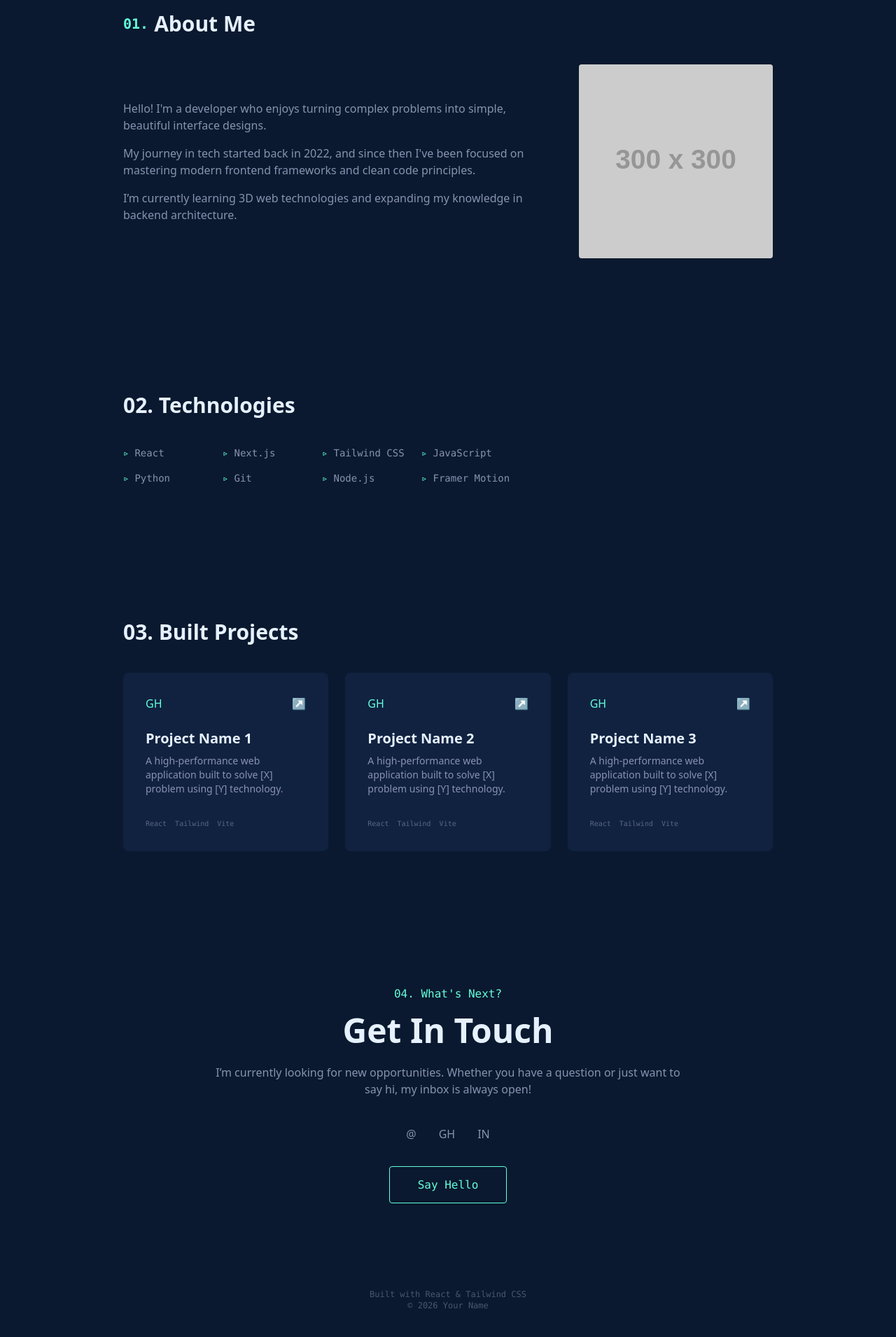
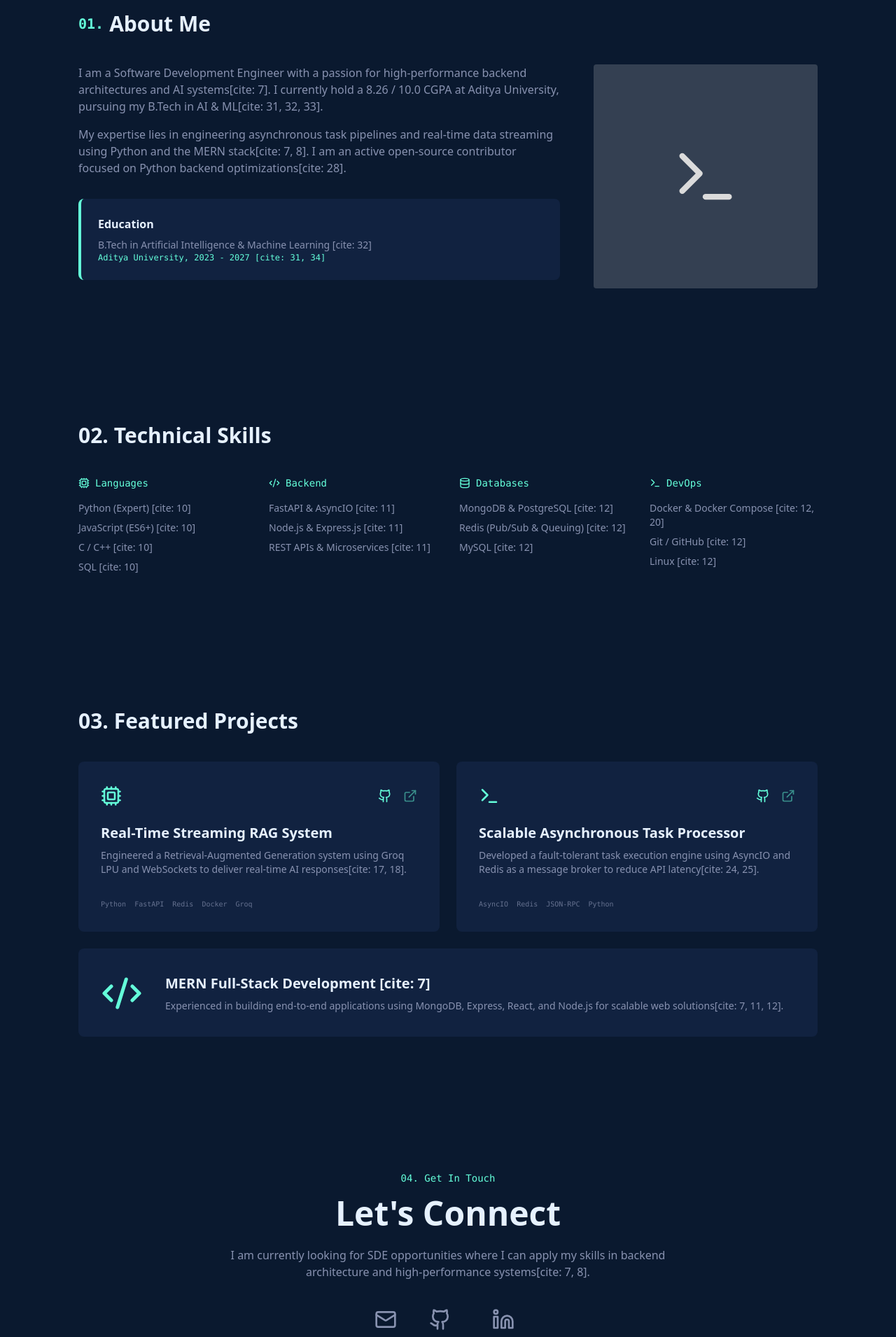
Before and after one commit to karthikthorlapati/my-portfolio, a React (Vite) app: page / in a window 1280 px wide. Shown: the part 880-2790 px from the top of the page at 70% size. Built offline with nearby package versions, Linux system fonts and the light colour scheme.

Commit message:
professinal details are updated

```diff
--- a/src/App.jsx
+++ b/src/App.jsx
@@ -1,23 +1,15 @@
 import React from 'react';
 import { motion, useScroll, useTransform } from 'framer-motion';
-/**
- * ARCHITECTURE NOTE:
- * We use a "Flat Component" structure here for clarity, but in a larger
- * project, these would be in separate files under /src/sections/.
- */
-const Github = () => <span>GH</span>;
-const Linkedin = () => <span>IN</span>;
-const Mail = () => <span>@</span>;
-const ExternalLink = () => <span>↗</span>;
-// 1. REUSABLE ANIMATION WRAPPER (Requirement: On-Scroll Animations)
-// This component "reveals" content as the user scrolls down.
-const Reveal = ({ children, width = "fit-content" }) => {
+import { Github, Linkedin, Mail, ExternalLink, Code2, Database, Terminal, Cpu } from 'lucide-react';
+
+// 1. REUSABLE ANIMATION WRAPPER
+const Reveal = ({ children, width = "100%" }) => {
   return (
     <motion.div
-      initial={{ opacity: 0, y: 75 }}
+      initial={{ opacity: 0, y: 50 }}
       whileInView={{ opacity: 1, y: 0 }}
-      viewport={{ once: true, amount: 0.25 }}
-      transition={{ duration: 0.5, delay: 0.25 }}
+      viewport={{ once: true, amount: 0.2 }}
+      transition={{ duration: 0.6, ease: "easeOut" }}
       style={{ width }}
     >
       {children}
@@ -25,11 +17,10 @@ const Reveal = ({ children, width = "fit-content" }) => {
   );
 };
 
-// 2. HERO SECTION (Requirement: Parallax Effect)
+// 2. HERO SECTION (With Parallax)
 const Hero = () => {
   const { scrollY } = useScroll();
-  // Text moves slower than the scroll (0 to 500px scroll = 0 to 200px movement)
-  const y = useTransform(scrollY, [0, 500], [0, 200]);
+  const y = useTransform(scrollY, [0, 500], [0, 150]);
   const opacity = useTransform(scrollY, [0, 300], [1, 0]);
 
   return (
@@ -37,37 +28,41 @@ const Hero = () => {
       <motion.div style={{ y, opacity }} className="z-10">
         <p className="text-[#64ffda] font-mono mb-5">Hi, my name is</p>
         <h1 className="text-5xl md:text-7xl font-bold text-[#e6f1ff] mb-4">
-          Your Name.
+          Karthik Thorlapati.
         </h1>
-        <h2 className="text-4xl md:text-6xl font-bold text-[#8892b0] mb-8">
-          I build digital solutions.
+        <h2 className="text-4xl md:text-6xl font-bold text-[#8892b0] mb-8 leading-tight">
+          SDE & Backend Architect.
         </h2>
-        <p className="max-w-xl text-[#8892b0] text-lg mb-12">
-          I'm a software developer specializing in creating high-performance
-          web applications with modern UI and smooth animations.
+        <p className="max-w-2xl text-[#8892b0] text-lg mb-12">
+          I specialize in building high-performance distributed systems,
+          scalable AI-integrated applications, and asynchronous task pipelines
+          with a focus on sub-second latency[cite: 7, 8].
         </p>
+        <div className="flex gap-4">
           <a href="#projects" className="px-8 py-4 border border-[#64ffda] text-[#64ffda] rounded hover:bg-[#64ffda]/10 transition-all font-mono">
-          Check out my work!
+            View My Projects
           </a>
+          <a href="mailto:karthikthorlapati33@gmail.com" className="px-8 py-4 bg-[#64ffda] text-[#0a192f] rounded hover:bg-[#64ffda]/80 transition-all font-mono font-bold">
+            Hire Me
+          </a>
+        </div>
       </motion.div>
 
-      {/* Parallax Background Circle */}
       <motion.div
-        style={{ y: useTransform(scrollY, [0, 1000], [0, 400]) }}
-        className="absolute right-[-5%] top-[20%] w-96 h-96 bg-[#64ffda]/5 rounded-full blur-3xl -z-0"
+        style={{ y: useTransform(scrollY, [0, 1000], [0, 300]) }}
+        className="absolute right-[-10%] top-[10%] w-[500px] h-[500px] bg-[#64ffda]/5 rounded-full blur-[120px] -z-0"
       />
     </section>
   );
 };
 
-// 3. MAIN APP COMPONENT
+// 3. MAIN APP
 export default function App() {
   return (
     <div className="bg-[#0a192f] text-[#8892b0] min-h-screen font-sans selection:bg-[#233554] selection:text-[#64ffda]">
 
-      {/* NAVIGATION */}
-      <nav className="fixed top-0 w-full h-20 px-6 md:px-12 flex justify-between items-center z-50 backdrop-blur-md bg-[#0a192f]/80">
-        <div className="text-[#64ffda] font-mono font-bold text-xl">Portfolio.</div>
+      <nav className="fixed top-0 w-full h-20 px-6 md:px-12 flex justify-between items-center z-50 backdrop-blur-md bg-[#0a192f]/80 border-b border-white/5">
+        <div className="text-[#64ffda] font-mono font-bold text-xl tracking-tighter">KT.</div>
         <ul className="hidden md:flex gap-8 font-mono text-xs">
           <li><a href="#about" className="hover:text-[#64ffda] transition-colors">01. About</a></li>
           <li><a href="#skills" className="hover:text-[#64ffda] transition-colors">02. Skills</a></li>
@@ -76,104 +71,172 @@ export default function App() {
         </ul>
       </nav>
 
-      <main className="max-w-5xl mx-auto px-6 md:px-12">
+      <main className="max-w-6xl mx-auto px-6 md:px-12">
 
         <Hero />
 
-        {/* ABOUT SECTION (Mandatory Section 2) */}
+        {/* ABOUT & EDUCATION */}
         <section id="about" className="py-24">
           <Reveal>
             <h3 className="text-3xl font-bold text-[#e6f1ff] mb-10 flex items-center">
               <span className="text-[#64ffda] font-mono text-xl mr-2">01.</span> About Me
             </h3>
-            <div className="grid md:grid-cols-3 gap-12 items-center">
+            <div className="grid md:grid-cols-3 gap-12">
               <div className="md:col-span-2 space-y-4">
-                <p>Hello! I'm a developer who enjoys turning complex problems into simple, beautiful interface designs.</p>
-                <p>My journey in tech started back in 2022, and since then I've been focused on mastering modern frontend frameworks and clean code principles.</p>
-                <p>I’m currently learning 3D web technologies and expanding my knowledge in backend architecture.</p>
+                <p>
+                  I am a Software Development Engineer with a passion for high-performance backend
+                  architectures and AI systems[cite: 7]. I currently hold a 8.26 / 10.0 CGPA
+                  at Aditya University, pursuing my B.Tech in AI & ML[cite: 31, 32, 33].
+                </p>
+                <p>
+                  My expertise lies in engineering asynchronous task pipelines and real-time data
+                  streaming using Python and the MERN stack[cite: 7, 8]. I am an active open-source
+                  contributor focused on Python backend optimizations[cite: 28].
+                </p>
+                <div className="bg-[#112240] p-6 rounded-lg border-l-4 border-[#64ffda] mt-8">
+                  <h4 className="text-[#e6f1ff] font-bold mb-2">Education</h4>
+                  <p className="text-sm">B.Tech in Artificial Intelligence & Machine Learning [cite: 32]</p>
+                  <p className="text-[#64ffda] font-mono text-xs">Aditya University, 2023 - 2027 [cite: 31, 34]</p>
                 </div>
-              <div className="relative group">
+              </div>
+              <div className="relative group h-fit">
                 <div className="absolute inset-0 border-2 border-[#64ffda] rounded translate-x-4 translate-y-4 group-hover:translate-x-2 group-hover:translate-y-2 transition-transform -z-10"></div>
-                <img
-                  src="https://via.placeholder.com/300"
-                  alt="My Profile"
-                  className="rounded grayscale hover:grayscale-0 transition-all duration-300 bg-[#64ffda]/20"
-                />
+                <div className="bg-[#64ffda]/20 aspect-square rounded overflow-hidden grayscale hover:grayscale-0 transition-all duration-500">
+                   <div className="w-full h-full flex items-center justify-center text-[#64ffda]">
+                      <Terminal size={100} />
+                   </div>
+                </div>
               </div>
             </div>
           </Reveal>
         </section>
 
-        {/* SKILLS SECTION (Mandatory Section 3) */}
+        {/* SKILLS */}
         <section id="skills" className="py-24">
           <Reveal>
-            <h3 className="text-3xl font-bold text-[#e6f1ff] mb-10">02. Technologies</h3>
-            <div className="grid grid-cols-2 md:grid-cols-4 gap-4">
-              {['React', 'Next.js', 'Tailwind CSS', 'JavaScript', 'Python', 'Git', 'Node.js', 'Framer Motion'].map((skill) => (
-                <div key={skill} className="flex items-center space-x-2 font-mono text-sm">
-                  <span className="text-[#64ffda]">▹</span>
-                  <span>{skill}</span>
+            <h3 className="text-3xl font-bold text-[#e6f1ff] mb-10">02. Technical Skills</h3>
+            <div className="grid grid-cols-1 md:grid-cols-2 lg:grid-cols-4 gap-8">
+              <div className="space-y-4">
+                <h4 className="text-[#64ffda] font-mono text-sm flex items-center gap-2"><Cpu size={16}/> Languages</h4>
+                <ul className="text-sm space-y-2">
+                   <li>Python (Expert) [cite: 10]</li><li>JavaScript (ES6+) [cite: 10]</li><li>C / C++ [cite: 10]</li><li>SQL [cite: 10]</li>
+                </ul>
               </div>
-              ))}
+              <div className="space-y-4">
+                <h4 className="text-[#64ffda] font-mono text-sm flex items-center gap-2"><Code2 size={16}/> Backend</h4>
+                <ul className="text-sm space-y-2">
+                   <li>FastAPI & AsyncIO [cite: 11]</li><li>Node.js & Express.js [cite: 11]</li><li>REST APIs & Microservices [cite: 11]</li>
+                </ul>
+              </div>
+              <div className="space-y-4">
+                <h4 className="text-[#64ffda] font-mono text-sm flex items-center gap-2"><Database size={16}/> Databases</h4>
+                <ul className="text-sm space-y-2">
+                   <li>MongoDB & PostgreSQL [cite: 12]</li><li>Redis (Pub/Sub & Queuing) [cite: 12]</li><li>MySQL [cite: 12]</li>
+                </ul>
+              </div>
+              <div className="space-y-4">
+                <h4 className="text-[#64ffda] font-mono text-sm flex items-center gap-2"><Terminal size={16}/> DevOps</h4>
+                <ul className="text-sm space-y-2">
+                   <li>Docker & Docker Compose [cite: 12, 20]</li><li>Git / GitHub [cite: 12]</li><li>Linux [cite: 12]</li>
+                </ul>
+              </div>
             </div>
           </Reveal>
         </section>
 
-        {/* PROJECTS SECTION (Mandatory Section 4: At least 3 Projects) */}
+        {/* PROJECTS */}
         <section id="projects" className="py-24">
           <Reveal>
-            <h3 className="text-3xl font-bold text-[#e6f1ff] mb-10">03. Built Projects</h3>
-            <div className="grid grid-cols-1 md:grid-cols-3 gap-6">
-              {[1, 2, 3].map((item) => (
-                <motion.div
-                  key={item}
-                  whileHover={{ y: -10 }}
-                  className="bg-[#112240] p-8 rounded-lg flex flex-col justify-between h-full group"
-                >
+            <h3 className="text-3xl font-bold text-[#e6f1ff] mb-10">03. Featured Projects</h3>
+            <div className="grid grid-cols-1 md:grid-cols-2 gap-6">
+
+              {/* Project 1: RAG System */}
+              <motion.div whileHover={{ y: -10 }} className="bg-[#112240] p-8 rounded-lg flex flex-col justify-between border-t-2 border-transparent hover:border-[#64ffda] transition-all duration-300">
                 <div>
-                    <div className="flex justify-between items-center mb-6">
-                      <div className="text-[#64ffda]"><Github size={24} /></div>
-                      <div className="text-[#8892b0] group-hover:text-[#64ffda]"><ExternalLink size={20} /></div>
+                  <div className="flex justify-between items-center mb-6 text-[#64ffda]">
+                    <Cpu size={30} />
+                    <div className="flex gap-4">
+                      <a href="https://github.com" className="hover:text-white"><Github size={20}/></a>
+                      <ExternalLink size={20} className="opacity-50" />
                     </div>
-                    <h4 className="text-xl font-bold text-[#e6f1ff] mb-2">Project Name {item}</h4>
-                    <p className="text-sm mb-4">A high-performance web application built to solve [X] problem using [Y] technology.</p>
                   </div>
-                  <ul className="flex gap-3 font-mono text-[10px] mt-4 opacity-60">
-                    <li>React</li><li>Tailwind</li><li>Vite</li>
+                  <h4 className="text-xl font-bold text-[#e6f1ff] mb-2">Real-Time Streaming RAG System </h4>
+                  <p className="text-sm mb-4">Engineered a Retrieval-Augmented Generation system using Groq LPU and WebSockets to deliver real-time AI responses[cite: 17, 18].</p>
+                </div>
+                <ul className="flex flex-wrap gap-3 font-mono text-[10px] mt-4 opacity-70">
+                  <li>Python</li><li>FastAPI</li><li>Redis</li><li>Docker</li><li>Groq</li>
                 </ul>
               </motion.div>
-              ))}
+
+              {/* Project 2: Task Processor */}
+              <motion.div whileHover={{ y: -10 }} className="bg-[#112240] p-8 rounded-lg flex flex-col justify-between border-t-2 border-transparent hover:border-[#64ffda] transition-all duration-300">
+                <div>
+                  <div className="flex justify-between items-center mb-6 text-[#64ffda]">
+                    <Terminal size={30} />
+                    <div className="flex gap-4">
+                      <a href="https://github.com" className="hover:text-white"><Github size={20}/></a>
+                      <ExternalLink size={20} className="opacity-50" />
+                    </div>
+                  </div>
+                  <h4 className="text-xl font-bold text-[#e6f1ff] mb-2">Scalable Asynchronous Task Processor </h4>
+                  <p className="text-sm mb-4">Developed a fault-tolerant task execution engine using AsyncIO and Redis as a message broker to reduce API latency[cite: 24, 25].</p>
+                </div>
+                <ul className="flex flex-wrap gap-3 font-mono text-[10px] mt-4 opacity-70">
+                  <li>AsyncIO</li><li>Redis</li><li>JSON-RPC</li><li>Python</li>
+                </ul>
+              </motion.div>
+
+              {/* Project 3: MERN Project Placeholder */}
+              <motion.div whileHover={{ y: -10 }} className="bg-[#112240] p-8 rounded-lg flex flex-col justify-between border-t-2 border-transparent hover:border-[#64ffda] transition-all duration-300 md:col-span-2">
+                <div className="flex gap-8 items-center">
+                  <div className="text-[#64ffda] hidden md:block"><Code2 size={60} /></div>
+                  <div>
+                    <h4 className="text-xl font-bold text-[#e6f1ff] mb-2">MERN Full-Stack Development [cite: 7]</h4>
+                    <p className="text-sm">Experienced in building end-to-end applications using MongoDB, Express, React, and Node.js for scalable web solutions[cite: 7, 11, 12].</p>
+                  </div>
+                </div>
+              </motion.div>
+
             </div>
           </Reveal>
         </section>
 
-        {/* CONTACT SECTION (Mandatory Section 5) */}
+        {/* CONTACT */}
         <section id="contact" className="py-24 text-center max-w-2xl mx-auto">
-          <Reveal width="100%">
-            <p className="text-[#64ffda] font-mono mb-4">04. What's Next?</p>
-            <h3 className="text-4xl md:text-5xl font-bold text-[#e6f1ff] mb-6">Get In Touch</h3>
-            <p className="mb-10">I’m currently looking for new opportunities. Whether you have a question or just want to say hi, my inbox is always open!</p>
+          <Reveal>
+            <p className="text-[#64ffda] font-mono mb-4 text-sm">04. Get In Touch</p>
+            <h3 className="text-4xl md:text-5xl font-bold text-[#e6f1ff] mb-6">Let's Connect</h3>
+            <p className="mb-10">
+              I am currently looking for SDE opportunities where I can apply my skills in backend
+              architecture and high-performance systems[cite: 7, 8].
+            </p>
 
-            <div className="flex justify-center gap-8 mb-12">
-              <a href="mailto:your-email@example.com" className="hover:text-[#64ffda] transition-all"><Mail size={28} /></a>
-              <a href="https://github.com" target="_blank" className="hover:text-[#64ffda] transition-all"><Github size={28} /></a>
-              <a href="https://linkedin.com" target="_blank" className="hover:text-[#64ffda] transition-all"><Linkedin size={28} /></a>
+            <div className="flex justify-center gap-10 mb-12">
+              <a href="mailto:karthikthorlapati33@gmail.com" className="hover:text-[#64ffda] hover:-translate-y-1 transition-all flex flex-col items-center gap-2">
+                <Mail size={32} /><span className="text-[10px] font-mono uppercase tracking-widest">Email</span>
+              </a>
+              <a href="https://github.com/karthikthorlapati" target="_blank" className="hover:text-[#64ffda] hover:-translate-y-1 transition-all flex flex-col items-center gap-2">
+                <Github size={32} /><span className="text-[10px] font-mono uppercase tracking-widest">Github</span>
+              </a>
+              <a href="https://linkedin.com/in/karthikthorlapati" target="_blank" className="hover:text-[#64ffda] hover:-translate-y-1 transition-all flex flex-col items-center gap-2">
+                <Linkedin size={32} /><span className="text-[10px] font-mono uppercase tracking-widest">LinkedIn</span>
+              </a>
             </div>
 
             <a
-              href="mailto:your-email@example.com"
-              className="px-10 py-4 border border-[#64ffda] text-[#64ffda] rounded hover:bg-[#64ffda]/10 transition-all font-mono"
+              href="mailto:karthikthorlapati33@gmail.com"
+              className="px-12 py-5 border border-[#64ffda] text-[#64ffda] rounded hover:bg-[#64ffda]/10 transition-all font-mono text-lg"
             >
-              Say Hello
+              Contact Me [cite: 3]
             </a>
           </Reveal>
         </section>
 
       </main>
 
-      <footer className="py-10 text-center font-mono text-xs opacity-50">
-        <p>Built with React & Tailwind CSS</p>
-        <p>© 2026 Your Name</p>
+      <footer className="py-10 text-center font-mono text-[10px] opacity-40">
+        <p>Karthik Thorlapati © 2026 [cite: 1]</p>
+        <p className="mt-2 tracking-widest">BUILDING FOR SUB-SECOND LATENCY </p>
       </footer>
     </div>
   );
```
Lines whose indentation alone changed are shown as unchanged.
